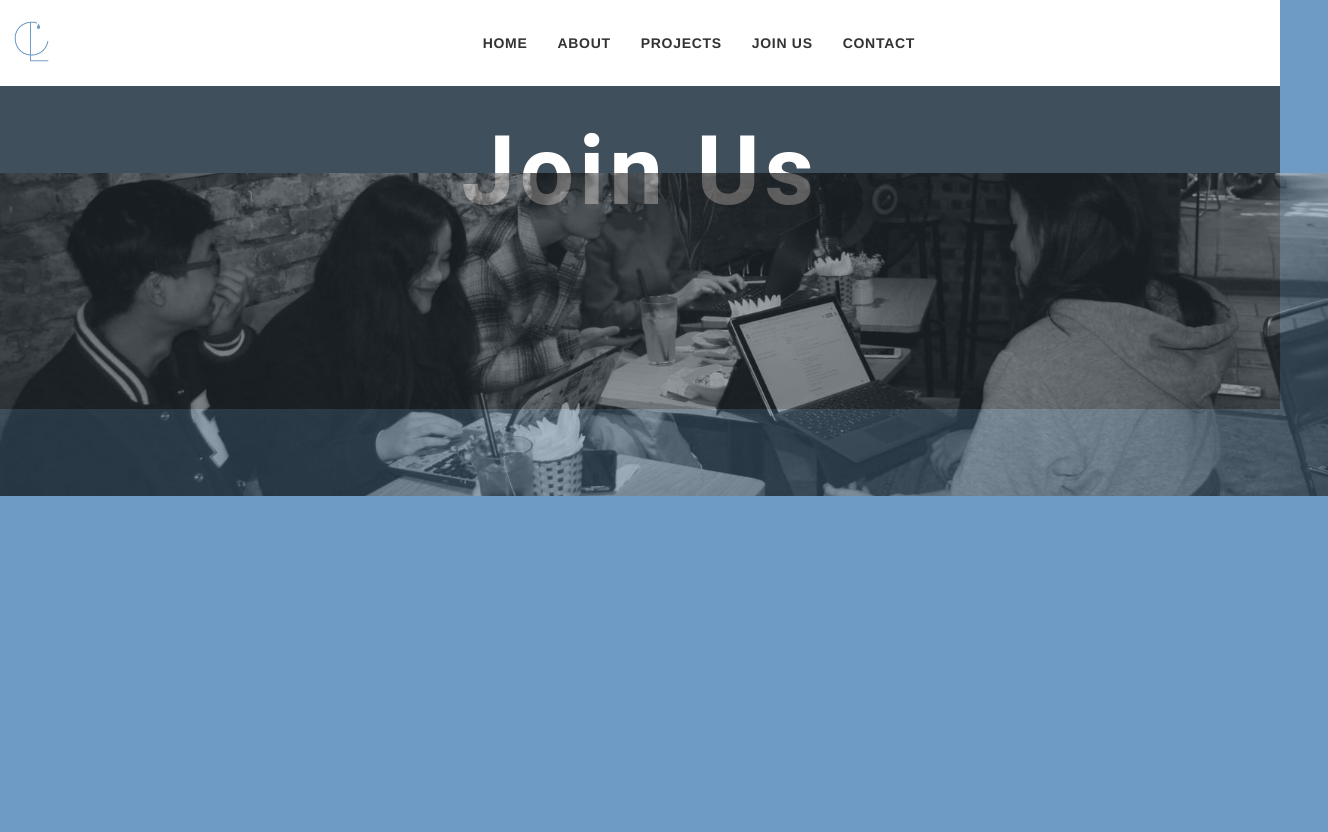
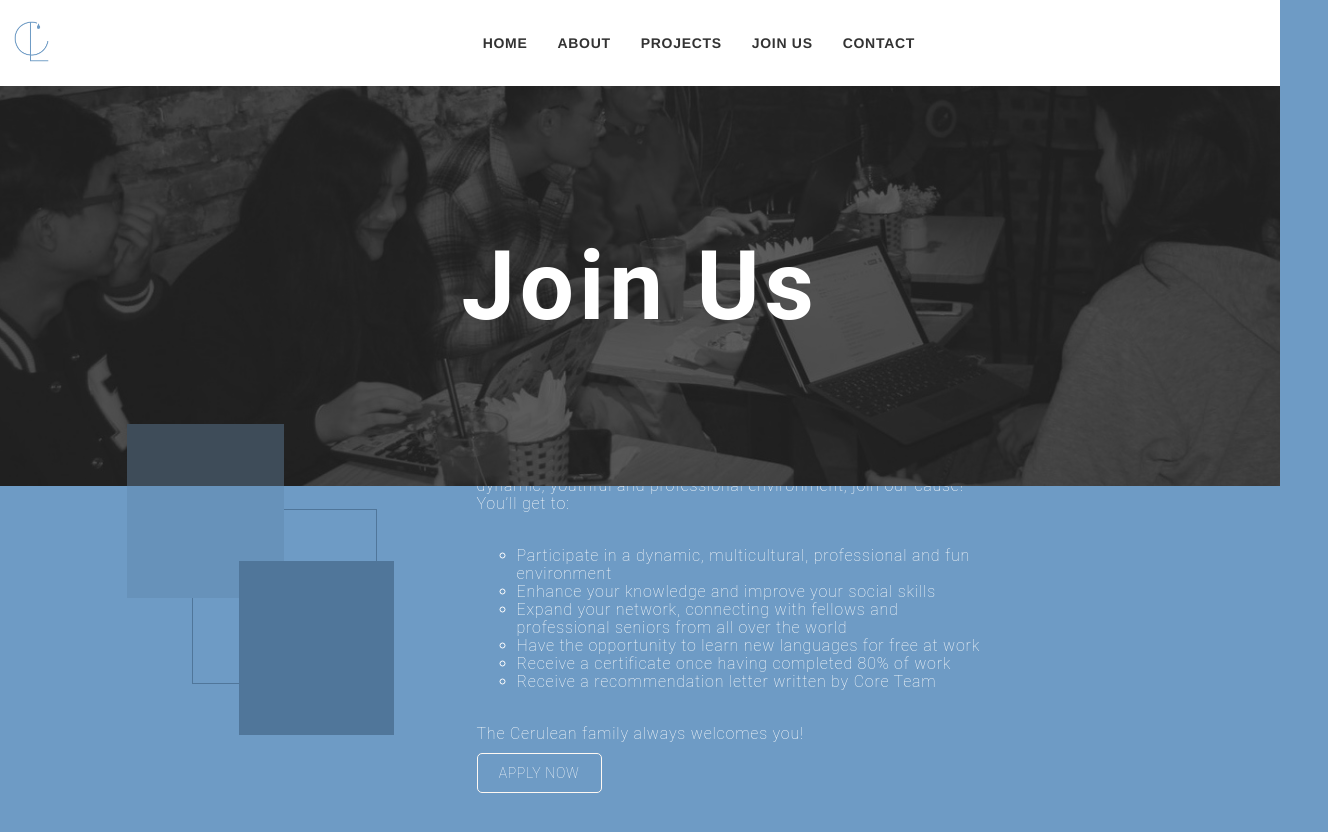
Before and after one commit to patfire12345/cerulean, a Next.js app: page /join in a window 1280 px wide. Shown: the top 832 px of the page, 1328 px wide, since content can reach past the window. Before the commit the page ends 800 px from the top, so only its background shows below. Built offline with nearby package versions, Linux system fonts and the light colour scheme.

Commit message:
<feature> Implemented Join Us page

```diff
--- a/components/Button.js
+++ b/components/Button.js
@@ -1,6 +1,6 @@
 import Link from "next/link";
 
-const Button = ({ children, buttonLink, buttonCSS }) => {
+const Button = ({ children = "Button", buttonLink = "", buttonCSS }) => {
   return (
     <Link href={buttonLink} className={buttonCSS}>
       {children}
--- a/components/HomeImage.js
+++ b/components/HomeImage.js
@@ -1,9 +1,9 @@
 import Image from "next/image";
 
-const HomeImage = ({ imagetextCSS, imageCSS, image, alt = "" }) => {
+const HomeImage = ({ imagetextCSS, imageCSS, image, imagetext, alt = "" }) => {
   return (
     <div className={imageCSS}>
-      <div className={imagetextCSS}>Care. Respect. Empowerment.</div>
+      <div className={imagetextCSS}>{imagetext}</div>
       <Image
         src={image}
         alt={alt}
--- a/components/data.js
+++ b/components/data.js
@@ -6,6 +6,7 @@ export const data = {
   home: {
     title: "CERULEAN ORGANIZATION",
     text: "Cerulean thrives to build a sustainable future for all children and young people. The organization works towards a world where every child is heard, treated with respect, and loved.",
+    imagetext: "Care. Respect. Empowerment.",
     button: "CONTACT",
     link: "/contact",
     image: "/home_img.png",
@@ -46,6 +47,25 @@ export const data = {
       title: "BONFIRE 2020",
     },
   },
+  join: {
+    title: "Join Us",
+    image: "/join_img.jpg",
+    alt: "joinus",
+    description: {
+      start:
+        "If you are looking to make a difference and wish to work in a dynamic, youthful and professional environment, join our cause! You’ll get to: ",
+      middle: [
+        "Participate in a dynamic, multicultural, professional and fun environment",
+        "Enhance your knowledge and improve your social skills",
+        "Expand your network, connecting with fellows and professional seniors from all over the world",
+        "Have the opportunity to learn new languages for free at work",
+        "Receive a certificate once having completed 80% of work",
+        "Receive a recommendation letter written by Core Team",
+      ],
+      end: "The Cerulean family always welcomes you!",
+    },
+    button: "APPLY NOW",
+  },
   contact: {
     infotext: "For more information, ",
     socialtext:
--- a/pages/index.js
+++ b/pages/index.js
@@ -15,6 +15,7 @@ export default function Home() {
         imagetextCSS={HomeCSS.imagetext}
         imageCSS={HomeCSS.image}
         image={data.home.image}
+        imagetext={data.home.imagetext}
         alt={data.home.alt}
       />
       <div>
--- a/pages/join.js
+++ b/pages/join.js
@@ -1,6 +1,8 @@
 import Head from "next/head";
+import { data } from "../components/data";
 import JoinCSS from "../styles/Join.module.css";
-import Image from "next/image";
+import HomeImage from "../components/HomeImage";
+import Button from "../components/Button";
 
 const Join = () => {
   return (
@@ -11,15 +13,33 @@ const Join = () => {
       </Head>
       <div>
         <div className={JoinCSS.titlecontainer}>
-          <div className={JoinCSS.title}>
-            Join Us
-            <Image
-              src="/join_img.jpg"
-              width={1375.5}
-              height={323.25}
-              quality={100}
-              className={JoinCSS.image}
-            />
+          <HomeImage
+            imageCSS={JoinCSS.image}
+            imagetextCSS={JoinCSS.imagetext}
+            image={data.join.image}
+            imagetext={data.join.title}
+            alt={data.join.alt}
+          />
+        </div>
+        <div className={JoinCSS.descriptioncontainer}>
+          <div className={JoinCSS.squarecontainer}>
+            <div className={JoinCSS.toprectangle}>
+              <div className={JoinCSS.bottomrectangle} />
+            </div>
+          </div>
+          <div className={JoinCSS.textcontainer}>
+            <div>{data.join.description.start}</div>
+            <br />
+            <ul className={JoinCSS.listtext}>
+              {data.join.description.middle.map((text) => {
+                return <li>{text}</li>;
+              })}
+            </ul>
+            <br />
+            <div>{data.join.description.end}</div>
+            <Button buttonCSS={JoinCSS.button} buttonLink="">
+              {data.join.button}
+            </Button>
           </div>
         </div>
       </div>
--- a/styles/Home.module.css
+++ b/styles/Home.module.css
@@ -13,8 +13,6 @@
   justify-content: center;
   height: 100vh;
   width: 100vw;
-
-  overflow: hidden;
 }
 
 .imagetext {
@@ -30,8 +28,6 @@
   letter-spacing: 0.15em;
   opacity: 0.85;
   z-index: 2;
-
-  overflow: hidden;
 }
 
 .title {
--- a/styles/Join.module.css
+++ b/styles/Join.module.css
@@ -10,15 +10,113 @@
 }
 
 .titlecontainer {
-    position: relative;
+    display: flex;
+    align-items: flex-start;
+    justify-content: flex-start;
+
     height: 323.25px;
     width: 100vw;
-    background: #2C2B2BAD;
-    z-index: 3;
+
+    margin-bottom: 50px;
 }
 
-.image {
+.imageasdf {
     position: absolute;
     top: 86.43px;
     opacity: 0.68;
 }
+
+.image {
+    position: relative;
+    display: flex;
+    align-items: center;
+    justify-content: center;
+    height: 50vh;
+    width: 100vw;
+}
+
+.imagetext {
+    display: flex;
+    align-items: center;
+    justify-content: center;
+    height: 100%;
+    width: 100%;
+    position: absolute;
+    background-color:#2C2B2BAD;
+    font-size: 96px;
+    line-height: 110px;
+    letter-spacing: 0.05em;
+    z-index: 2;
+}
+
+.descriptioncontainer {
+    display: flex;
+    align-items: flex-start;
+    justify-content: center;
+}
+
+.squarecontainer {
+    position: relative;
+    height: 172.5px;
+    width: 183px;
+    border: 1px #50769A solid;
+
+    top: 50px;
+}
+
+.toprectangle {
+    position: relative;
+    width: 156.75px;
+    height: 174px;
+    top: -86.25px;
+    left: -65.25px;
+    background-color: #6792BA;
+}
+
+.bottomrectangle {
+    position: relative;
+    width: 155.25px;
+    height: 174px;
+    top: 136.5px;
+    left: 111.75px;
+    background-color: #50769A;
+}
+
+.textcontainer {
+    display: flex;
+    flex-direction: column;
+    width: 40vw;
+    height: 800px;
+
+    margin: 0 100px;
+
+    font-size: 16px;
+    font-weight: 100;
+    line-height: 18px;
+    letter-spacing: 0.05em;
+    text-align: left;
+}
+
+.listtext {
+    list-style-type: circle;
+}
+
+.button {
+    display: flex;
+    align-items: center;
+    justify-content: center;
+
+    width: 123px;
+    height: 38px;
+
+    text-decoration: none;
+    color: white;
+    border: 1px #FFF9F3 solid;
+    border-radius: 5px;
+
+    font-size: 14px;
+    line-height: 19px;
+    letter-spacing: 0.05em;
+
+    margin: 10px 0;
+}
```
Also changed, not shown: public/bonfire_img.png, public/reverie_img.png.
